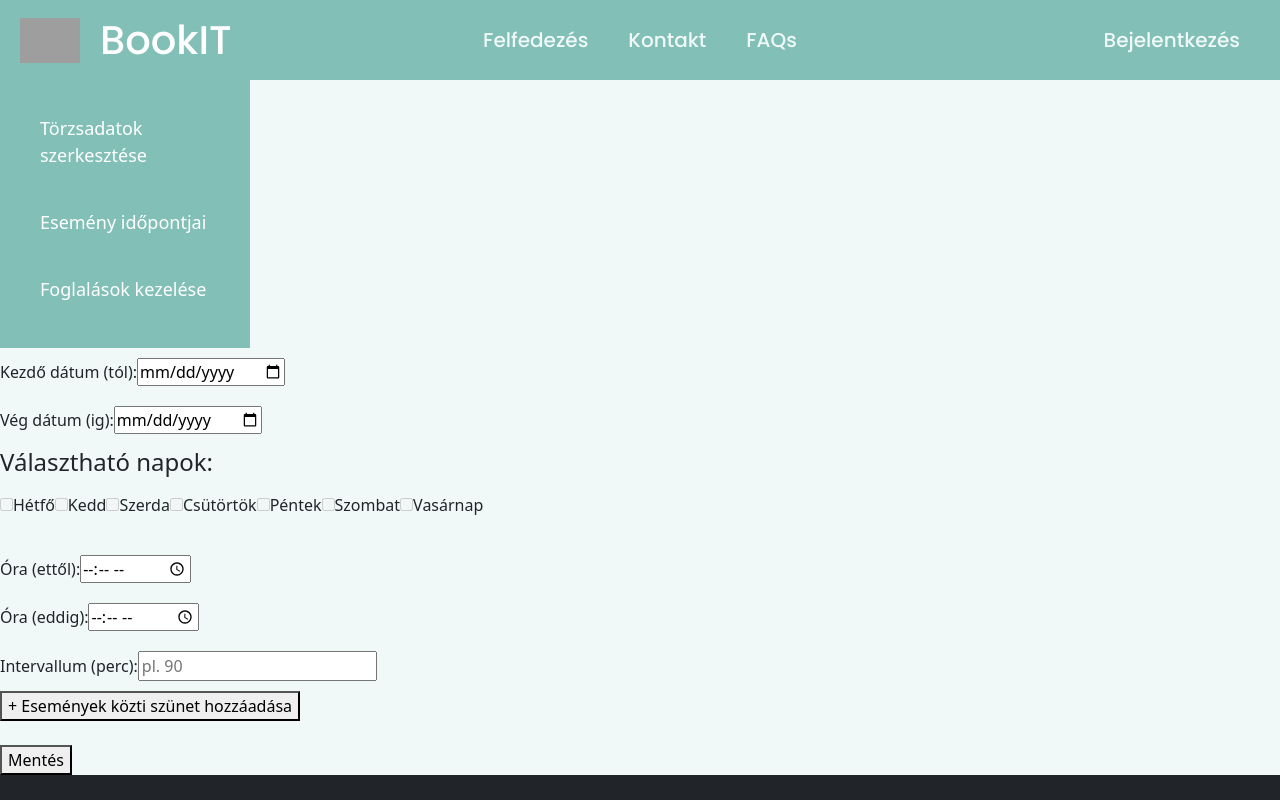
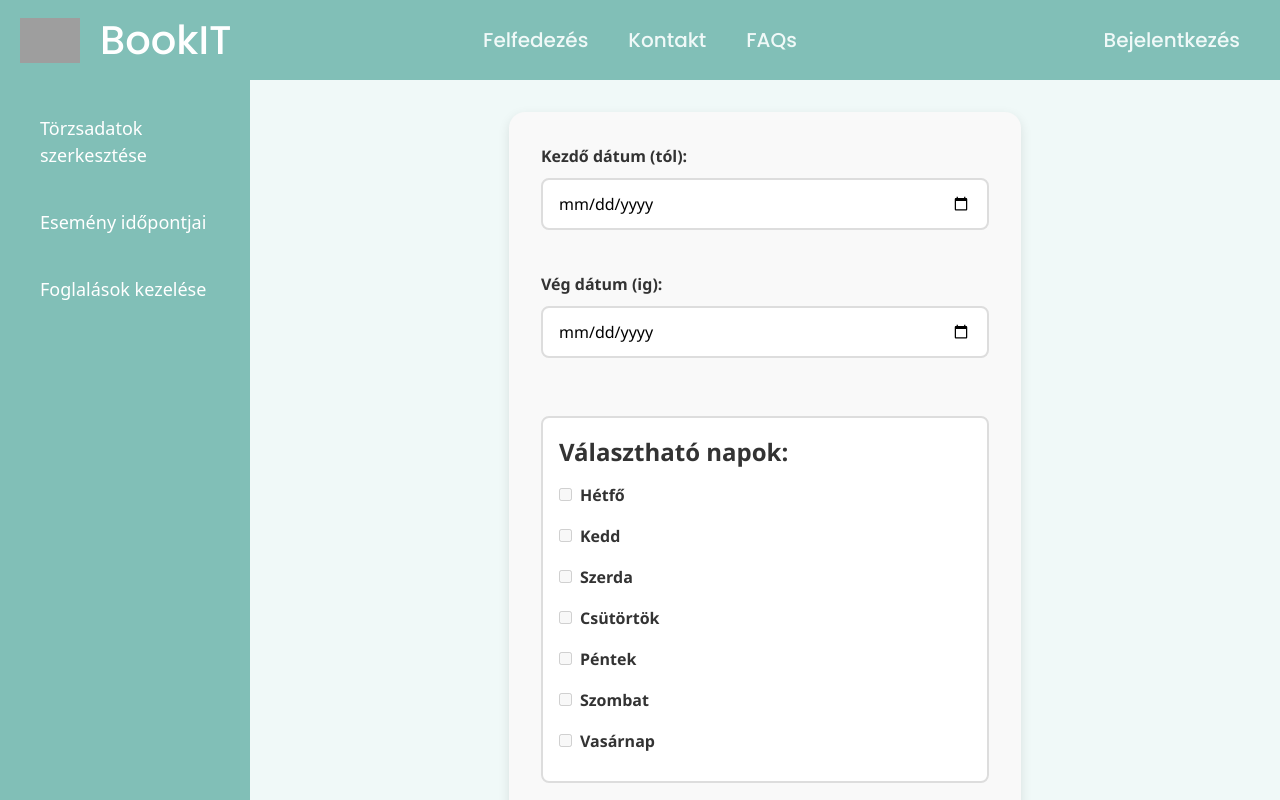
Before and after one commit to Booking-BA-BO/frontend, a React (Vite) app: page /event-hosts/1 in a window 1280 px wide. Shown: the top 800 px of the page. Built offline with nearby package versions, Linux system fonts and the light colour scheme; grey boxes are pictures that could not be loaded.

Commit message:
94 ticket események időpontjainak mentési oldala css - legyen olyan form mint a törzsadatszerkesztési oldal

```diff
--- a/src/components/AddHostEvent.jsx
+++ b/src/components/AddHostEvent.jsx
@@ -1,24 +1,39 @@
-import React, { useState } from 'react';
-import { addMinutes, format, isBefore, isSameDay, eachDayOfInterval } from 'date-fns';
-import { useParams } from 'react-router-dom';
+import React, { useState } from "react";
+import {
+  addMinutes,
+  format,
+  isBefore,
+  isSameDay,
+  eachDayOfInterval,
+} from "date-fns";
+import { useParams } from "react-router-dom";
+import "../style/AddHostEvent.css";
 
-const napokMap = ['Hétfő', 'Kedd', 'Szerda', 'Csütörtök', 'Péntek', 'Szombat', 'Vasárnap'];
+const napokMap = [
+  "Hétfő",
+  "Kedd",
+  "Szerda",
+  "Csütörtök",
+  "Péntek",
+  "Szombat",
+  "Vasárnap",
+];
 
 const AddHostEvent = () => {
   const event_id = useParams();
-  const [kezdoDatum, setKezdoDatum] = useState('');
-  const [vegDatum, setVegDatum] = useState('');
+  const [kezdoDatum, setKezdoDatum] = useState("");
+  const [vegDatum, setVegDatum] = useState("");
   const [napok, setNapok] = useState([]);
-  const [tolIdo, setTolIdo] = useState('');
-  const [igIdo, setIgIdo] = useState('');
-  const [intervallum, setIntervallum] = useState('');
+  const [tolIdo, setTolIdo] = useState("");
+  const [igIdo, setIgIdo] = useState("");
+  const [intervallum, setIntervallum] = useState("");
   const [mutasdSzunet, setMutasdSzunet] = useState(false);
-  const [szunet, setSzunet] = useState('');
+  const [szunet, setSzunet] = useState("");
   const [esemenyek, setEsemenyek] = useState([]);
 
   const handleNapValtas = (nap) => {
     if (napok.includes(nap)) {
-      setNapok(napok.filter(n => n !== nap));
+      setNapok(napok.filter((n) => n !== nap));
     } else {
       setNapok([...napok, nap]);
     }
@@ -35,7 +50,7 @@ const AddHostEvent = () => {
 
     // Validáció
     if (!kezdoDatum || !vegDatum || !tolIdo || !igIdo || !intervallum) {
-      console.warn('Hiányzó mezők. Kérlek tölts ki minden kötelező mezőt.');
+      console.warn("Hiányzó mezők. Kérlek tölts ki minden kötelező mezőt.");
       return;
     }
 
@@ -43,7 +58,7 @@ const AddHostEvent = () => {
     const szunetPerc = szunet ? parseInt(szunet, 10) : 0;
 
     if (intervallumPerc <= 0) {
-      console.warn('Az intervallum értéke érvénytelen.');
+      console.warn("Az intervallum értéke érvénytelen.");
       return;
     }
 
@@ -51,7 +66,9 @@ const AddHostEvent = () => {
     const vegIdo = new Date(`${kezdoDatum}T${igIdo}`);
 
     if (kezdIdo >= vegIdo) {
-      console.warn('A kezdési időnek korábbinak kell lennie, mint a zárási idő.');
+      console.warn(
+        "A kezdési időnek korábbinak kell lennie, mint a zárási idő."
+      );
       return;
     }
 
@@ -66,11 +83,14 @@ const AddHostEvent = () => {
         const esemenyKezdes = aktualisKezdes;
         const esemenyVege = addMinutes(esemenyKezdes, intervallumPerc);
 
-        if (isBefore(esemenyVege, aktualisVeg) || +esemenyVege === +aktualisVeg) {
+        if (
+          isBefore(esemenyVege, aktualisVeg) ||
+          +esemenyVege === +aktualisVeg
+        ) {
           eredmeny.push({
-            datum: format(esemenyKezdes, 'yyyy-MM-dd HH:mm:ss'),
-            kezdes: format(esemenyKezdes, 'HH:mm'),
-            befejezes: format(esemenyVege, 'HH:mm'),
+            datum: format(esemenyKezdes, "yyyy-MM-dd HH:mm:ss"),
+            kezdes: format(esemenyKezdes, "HH:mm"),
+            befejezes: format(esemenyVege, "HH:mm"),
             nyitva: 0,
           });
           aktualisKezdes = addMinutes(esemenyVege, szunetPerc);
@@ -89,19 +109,28 @@ const AddHostEvent = () => {
         const napNeve = napokMap[napIndex === 0 ? 6 : napIndex - 1];
 
         if (napok.includes(napNeve)) {
-          const baseDatum = format(napDatum, 'yyyy-MM-dd');
+          const baseDatum = format(napDatum, "yyyy-MM-dd");
           let aktualisKezdes = new Date(`${baseDatum}T${tolIdo}`);
           const aktualisVeg = new Date(`${baseDatum}T${igIdo}`);
 
-          while (isBefore(addMinutes(aktualisKezdes, intervallumPerc), aktualisVeg) || isSameDay(aktualisKezdes, aktualisVeg)) {
+          while (
+            isBefore(
+              addMinutes(aktualisKezdes, intervallumPerc),
+              aktualisVeg
+            ) ||
+            isSameDay(aktualisKezdes, aktualisVeg)
+          ) {
             const esemenyKezdes = aktualisKezdes;
             const esemenyVege = addMinutes(esemenyKezdes, intervallumPerc);
 
-            if (isBefore(esemenyVege, aktualisVeg) || +esemenyVege === +aktualisVeg) {
+            if (
+              isBefore(esemenyVege, aktualisVeg) ||
+              +esemenyVege === +aktualisVeg
+            ) {
               eredmeny.push({
-                datum: format(esemenyKezdes, 'yyyy-MM-dd HH:mm:ss'),
-                kezdes: format(esemenyKezdes, 'HH:mm'),
-                befejezes: format(esemenyVege, 'HH:mm'),
+                datum: format(esemenyKezdes, "yyyy-MM-dd HH:mm:ss"),
+                kezdes: format(esemenyKezdes, "HH:mm"),
+                befejezes: format(esemenyVege, "HH:mm"),
                 nyitva: 0,
               });
 
@@ -114,7 +143,7 @@ const AddHostEvent = () => {
       });
     }
 
-    console.log('Küldött adatok minden egyes eseményhez:');
+    console.log("Küldött adatok minden egyes eseményhez:");
 
     eredmeny.forEach((esemeny, index) => {
       console.log(`Küldés ${index + 1}. esemény:`, {
@@ -125,10 +154,10 @@ const AddHostEvent = () => {
         nyitva: esemeny.nyitva,
       });
 
-      fetch('/api/add-event', {
-        method: 'POST',
+      fetch("/api/add-event", {
+        method: "POST",
         headers: {
-          'Content-Type': 'application/json',
+          "Content-Type": "application/json",
         },
         body: JSON.stringify({
           esemeny_id: event_id.event_id,
@@ -138,38 +167,58 @@ const AddHostEvent = () => {
           nyitva: esemeny.nyitva,
         }),
       })
-      .then(response => response.json())
-      .then(data => {
-        console.log(`${index + 1}. esemény sikeresen mentve:`, data);
-      })
-      .catch(error => {
-        console.error(`${index + 1}. esemény küldése közben hiba történt:`, error);
-      });
+        .then((response) => response.json())
+        .then((data) => {
+          console.log(`${index + 1}. esemény sikeresen mentve:`, data);
+        })
+        .catch((error) => {
+          console.error(
+            `${index + 1}. esemény küldése közben hiba történt:`,
+            error
+          );
+        });
     });
   };
 
   return (
-    <form onSubmit={handleSubmit}>
-      <label>
+    <form onSubmit={handleSubmit} className="form-mentes">
+      <label className="label-kezdo-datum">
         Kezdő dátum (tól):
-        <input type="date" value={kezdoDatum} onChange={handleKezdoDatumValtas} />
+        <input
+          type="date"
+          value={kezdoDatum}
+          onChange={handleKezdoDatumValtas}
+          className="input-kezdo-datum"
+        />
       </label>
       <br />
 
-      <label>
+      <label className="label-veg-datum">
         Vég dátum (ig):
-        <input type="date" value={vegDatum} onChange={(e) => setVegDatum(e.target.value)} />
+        <input
+          type="date"
+          value={vegDatum}
+          onChange={(e) => setVegDatum(e.target.value)}
+          className="input-veg-datum"
+        />
       </label>
       <br />
 
-      <fieldset disabled={kezdoDatum === vegDatum || !kezdoDatum || !vegDatum}>
-        <legend>Választható napok:</legend>
+      <fieldset
+        disabled={kezdoDatum === vegDatum || !kezdoDatum || !vegDatum}
+        className="fieldset-napok"
+      >
+        <legend className="legend-napok">Választható napok:</legend>
         {napokMap.map((nap) => (
-          <label key={nap}>
+          <label
+            key={nap}
+            className={`checkbox-nap checkbox-nap-${nap.toLowerCase()}`}
+          >
             <input
               type="checkbox"
               checked={napok.includes(nap)}
               onChange={() => handleNapValtas(nap)}
+              className="input-nap"
             />
             {nap}
           </label>
@@ -177,50 +226,71 @@ const AddHostEvent = () => {
       </fieldset>
       <br />
 
-      <label>
+      <label className="label-tol-ido">
         Óra (ettől):
-        <input type="time" value={tolIdo} onChange={(e) => setTolIdo(e.target.value)} />
+        <input
+          type="time"
+          value={tolIdo}
+          onChange={(e) => setTolIdo(e.target.value)}
+          className="input-tol-ido"
+        />
       </label>
       <br />
 
-      <label>
+      <label className="label-ig-ido">
         Óra (eddig):
-        <input type="time" value={igIdo} onChange={(e) => setIgIdo(e.target.value)} />
+        <input
+          type="time"
+          value={igIdo}
+          onChange={(e) => setIgIdo(e.target.value)}
+          className="input-ig-ido"
+        />
       </label>
       <br />
 
-      <label>
+      <label className="label-intervallum">
         Intervallum (perc):
         <input
           type="number"
           value={intervallum}
           onChange={(e) => setIntervallum(e.target.value)}
           placeholder="pl. 90"
+          className="input-intervallum"
         />
       </label>
       <br />
 
-      <button type="button" onClick={() => setMutasdSzunet(!mutasdSzunet)}>
-        {mutasdSzunet ? '− Szünet elrejtése' : '+ Események közti szünet hozzáadása'}
+      <button
+        type="button"
+        onClick={() => setMutasdSzunet(!mutasdSzunet)}
+        className="button-toggle-szunet"
+      >
+        {mutasdSzunet
+          ? "− Szünet elrejtése"
+          : "+ Események közti szünet hozzáadása"}
       </button>
 
       {mutasdSzunet && (
         <>
           <br />
-          <label>
+          <label className="label-szunet">
             Szünet (perc):
             <input
               type="number"
               value={szunet}
               onChange={(e) => setSzunet(e.target.value)}
               placeholder="pl. 30"
+              className="input-szunet"
             />
           </label>
         </>
       )}
-      <br /><br />
+      <br />
+      <br />
 
-      <button type="submit">Mentés</button>
+      <button type="submit" className="button-mentes">
+        Mentés
+      </button>
     </form>
   );
 };
--- a/src/pages/ModifyEventHost.jsx
+++ b/src/pages/ModifyEventHost.jsx
@@ -1,19 +1,19 @@
-import React from 'react'
-import EventForm from "../components/EventForm";
-import EventCreationOptions from '../components/EventCreationOptions';
-import AddHostEvent from '../components/AddHostEvent';
+import React from "react";
+import EventCreationOptions from "../components/EventCreationOptions";
+import AddHostEvent from "../components/AddHostEvent";
+import "../style/ModifyEventHost.css";
 
 function ModifyEventHost() {
   return (
-    <div>
-      <div>
+    <div className="modify-event-container">
+      <div className="event-creation-options-MAIN">
         <EventCreationOptions />
       </div>
-      <div>
-      <AddHostEvent />
+      <div className="add-host-event-MAIN">
+        <AddHostEvent />
       </div>
     </div>
-  )
+  );
 }
 
 export default ModifyEventHost;
--- /dev/null
+++ b/src/style/AddHostEvent.css
@@ -0,0 +1,111 @@
+.form-mentes {
+    margin: 2rem auto;
+    padding: 2rem;
+    background-color: #f9f9f9;
+    border-radius: 1rem;
+    box-shadow: 0 4px 12px rgba(0, 0, 0, 0.1);
+    font-family: 'Segoe UI', Tahoma, Geneva, Verdana, sans-serif;
+
+  }
+
+  .form-mentes label {
+    display: block;
+    font-weight: 600;
+    margin-bottom: 0.5rem;
+    color: #333;
+  }
+
+  .input-kezdo-datum,
+  .input-veg-datum,
+  .input-tol-ido,
+  .input-ig-ido,
+  .input-intervallum,
+  .input-szunet {
+    width: 100%;
+    padding: 0.75rem 1rem;
+    border: 2px solid #ddd;
+    border-radius: 0.5rem;
+    font-size: 1rem;
+    transition: border-color 0.3s, box-shadow 0.3s;
+  }
+
+  .input-kezdo-datum:focus,
+  .input-veg-datum:focus,
+  .input-tol-ido:focus,
+  .input-ig-ido:focus,
+  .input-intervallum:focus,
+  .input-szunet:focus {
+    border-color: #81bfb7;
+    outline: none;
+    box-shadow: 0 0 0 3px rgba(129, 191, 183, 0.3);
+  }
+
+  .fieldset-napok {
+    margin-top: 1rem;
+    padding: 1rem;
+    border: 2px solid #ddd;
+    border-radius: 0.5rem;
+    background-color: #fff;
+  }
+
+  .legend-napok {
+    font-weight: 600;
+    color: #333;
+    margin-bottom: 0.5rem;
+  }
+
+  .checkbox-nap {
+    display: block;
+    margin-bottom: 0.5rem;
+    font-weight: 500;
+  }
+
+  .input-nap {
+    margin-right: 0.5rem;
+  }
+
+  .button-toggle-szunet {
+    background-color: transparent;
+    color: #81bfb7;
+    font-weight: 600;
+    border: none;
+    cursor: pointer;
+    font-size: 1rem;
+    padding: 0.5rem 0;
+  }
+
+  .button-toggle-szunet:hover {
+    text-decoration: underline;
+  }
+
+  .button-mentes {
+    background-color: #81bfb7;
+    color: white;
+    padding: 0.75rem 1.5rem;
+    border: none;
+    border-radius: 0.5rem;
+    font-size: 1rem;
+    font-weight: 600;
+    cursor: pointer;
+    transition: background-color 0.3s;
+  }
+
+  .button-mentes:hover {
+    background-color: #6aa9a2;
+  }
+
+  @media (max-width: 600px) {
+    .form-mentes {
+      padding: 1.5rem;
+    }
+
+    .form-mentes input {
+      padding: 0.6rem 0.8rem;
+      font-size: 0.95rem;
+    }
+
+    .button-mentes {
+      width: 100%;
+      padding: 0.8rem;
+    }
+  }
--- /dev/null
+++ b/src/style/ModifyEventHost.css
@@ -0,0 +1,4 @@
+.add-host-event-MAIN{
+    margin: auto;
+    width: 40%;
+}
```
Also changed, not shown: src/App.jsx (+9 -1 lines).
